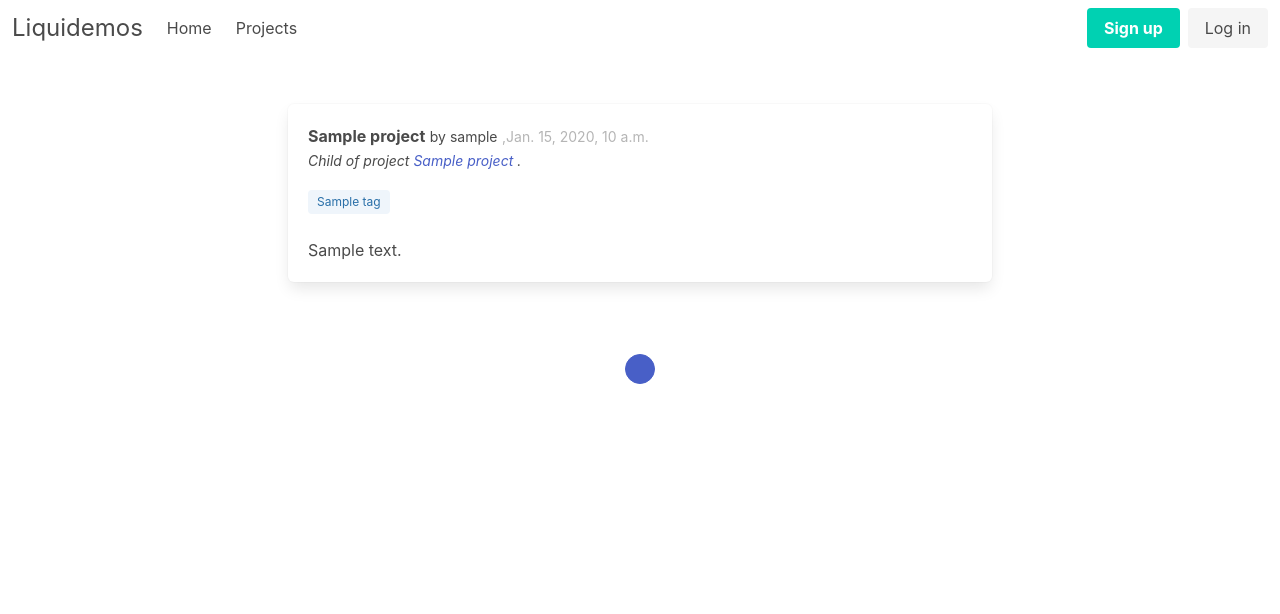
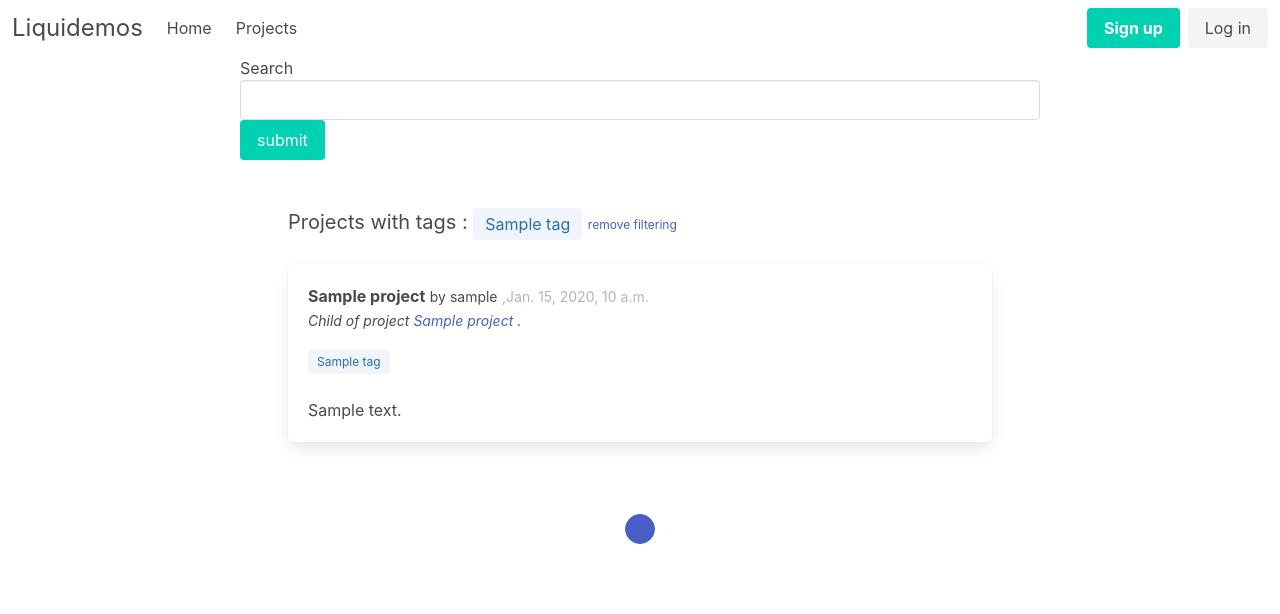
Before and after one commit to renaudcepre/liquidemos-api, a Django app: template apps/projects/templates/projects/project_list.html in a window 1280 px wide. Shown: the top 614 px of the page. Run offline with Django 3.2, Linux system fonts and the light colour scheme; tables that the repository leaves empty hold one stand-in row (values such as "Sample post"); the template is opened without the code that fills it: values that come from a table or form of the project are taken from there, most other values are stand-ins (such as "Sample title", 1, 10 or a date in 2020); parts of the project's set-up code (start-up, migrations or seed data) failed here and were passed over.

Commit message:
[FRONT] : start very naive filtering on project list

```diff
--- a/apps/projects/templates/projects/project_detail.html
+++ b/apps/projects/templates/projects/project_detail.html
@@ -1,7 +1,6 @@
 {% extends 'base.html' %}
 
 {% block content %}
-
     <div class="lq-content">
         <div class="section">
             <h1 class="title">{{ project.name }}</h1>
--- a/apps/projects/templates/projects/project_list.html
+++ b/apps/projects/templates/projects/project_list.html
@@ -2,7 +2,23 @@
 
 {% block content %}
     <div class="lq-content">
+
+        <form method="get" action='#'>
+            <label for="search">Search</label>
+                <input id='search' class="input" type="text" name="search"/>
+            <p><input class="button is-primary" type="submit" value="submit"/>
+        </form>
         <div class="section">
+            {% if filter_tags %}
+                <div class="subtitle">Projects with tag{{ filter_tags|pluralize }} :
+                    {% for tag in filter_tags %}
+                        <a href="?tags={{ tag }}" class="tag is-info is-light is-medium">
+                            {{ tag }}
+                        </a>
+                    {% endfor %}
+                    <a class="is-link is-size-7" href={% url 'project_list' %}>remove filtering</a>
+                </div>
+            {% endif %}
             {% for project in page_obj %}
                 <a class="has-text-grey-dark" href={% url "project_detail" slug=project.slug %}>
                     <div class="box">
@@ -25,12 +41,13 @@
                                         {% endif %}
                                         <br>
                                     <div>
-                                        {% for tag in project.tags.all|slice:10 %}
-                                            <span class="tag is-info is-light">
+                                        {% for tag in project.tags.all %}
+                                            <a href="?tags={{ tag }}" class="tag is-info is-light">
                                                 {{ tag }}
-                                            </span>
+                                            </a>
                                         {% endfor %}
-                                    </div><br>
+                                    </div>
+                                    <br>
                                     {{ project.description }}
                                     </p>
                                 </div>
```
Also changed, not shown: apps/projects/views.py (+15 -0 lines).
